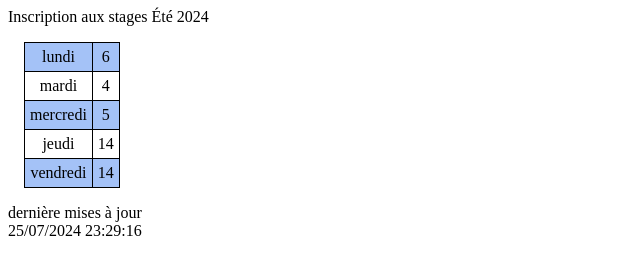
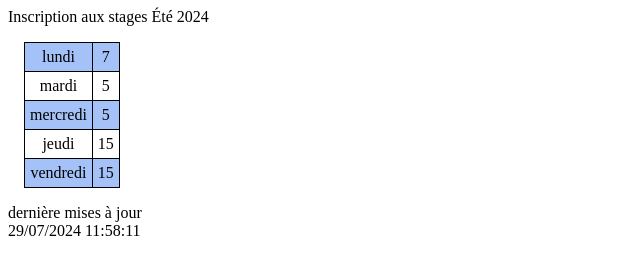
Before and after one commit to sfauvel/slb_stage, a plain HTML site: page docs/index.html in a window 1280 px wide. Shown: the full height of the page, 0-640 px from the left. Drawn offline with Linux system fonts and the light colour scheme.

Commit message:
Mise à jour des compteurs

```diff
--- a/docs/index.html
+++ b/docs/index.html
@@ -21,12 +21,12 @@
 
             Inscription aux stages Été 2024
             <table>
-            <tr><td>lundi</td><td>6</td></tr>
-            <tr><td>mardi</td><td>4</td></tr>
+            <tr><td>lundi</td><td>7</td></tr>
+            <tr><td>mardi</td><td>5</td></tr>
             <tr><td>mercredi</td><td>5</td></tr>
-            <tr><td>jeudi</td><td>14</td></tr>
-            <tr><td>vendredi</td><td>14</td></tr>
+            <tr><td>jeudi</td><td>15</td></tr>
+            <tr><td>vendredi</td><td>15</td></tr>
             </table>
-            dernière mises à jour<br>25/07/2024 23:29:16
+            dernière mises à jour<br>29/07/2024 11:58:11
     </body>
 </html>
```
